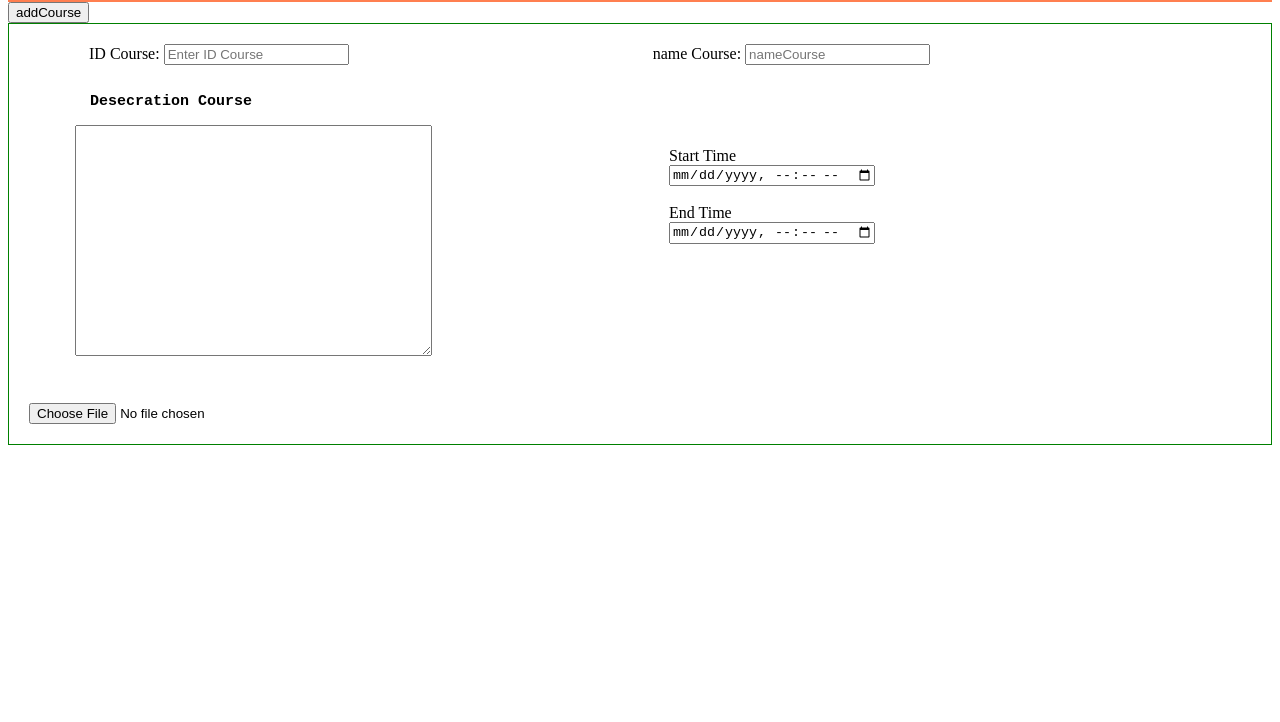
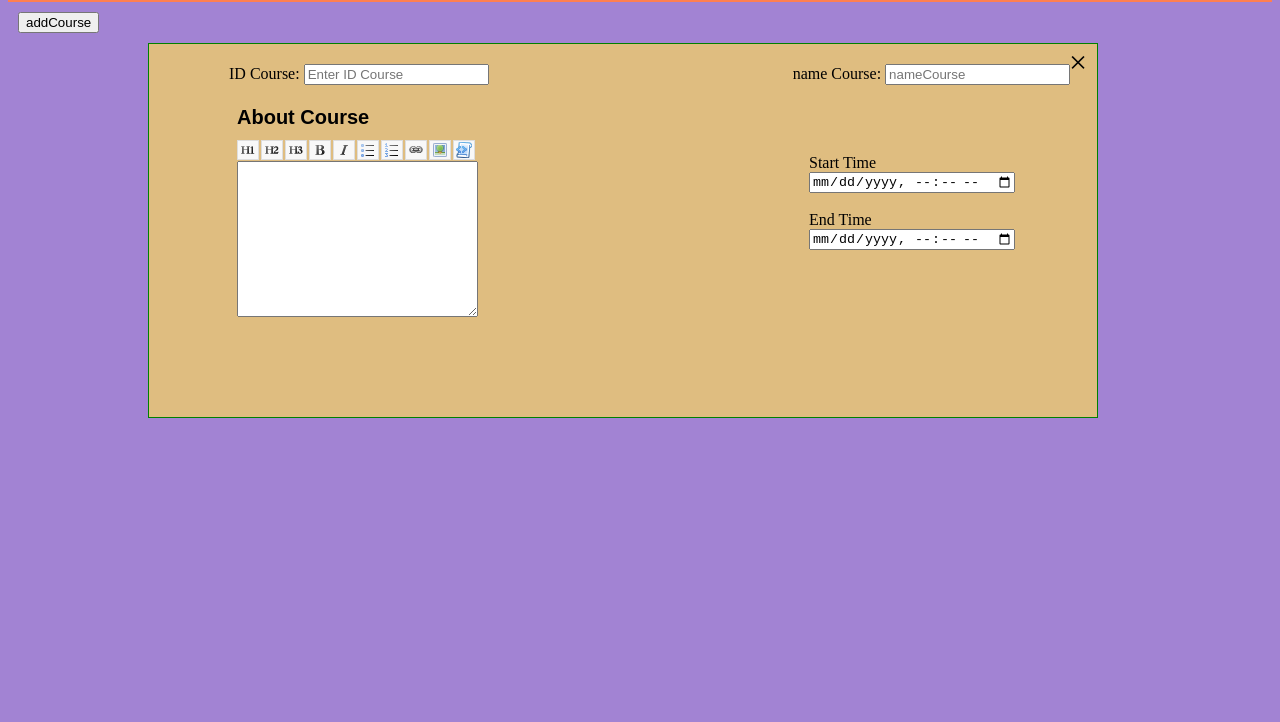
Before and after one commit to Qasemm/NGOs-BackEnd, a plain HTML site: page courses.html in a window 1280 px wide. Shown: the part 78-800 px from the top of the page. Drawn offline with nearby package versions, Linux system fonts and the light colour scheme.

Commit message:
add textarea by use jquary

```diff
--- a/courses.css
+++ b/courses.css
@@ -1,3 +1,6 @@
+body{
+    background-color: rgba(120, 75, 192, 0.685);
+}
 #marquee {
     width: auto;
     height: auto;
@@ -14,18 +17,30 @@
 }
 .tasksForAdmin{
     /* display: none; */
-}
-.addCourse {}
-
-.contentCourse {
     border: 1px solid green;
     visibility:visible;
+    background-color: rgb(223, 189, 128);
+    margin-left:140px;
+    width: 75%;
+}
+.addCourse {
+    margin-top:10px ;
+    margin-left: 10px;
+    margin-bottom: 10px;
+}
+.close{
+  font-size: 2em;
+  cursor: pointer;
+  top: -20px;
+  right: 10px;
+  position: absolute;
 }
 
-.contentCourse>form {
+.contentCourse{
     margin-left: 20px;
     margin-top: 20px;
     margin-bottom: 20px;
+    position: relative;
 }
 
 #spanNameCourse {
--- a/courses.html
+++ b/courses.html
@@ -6,42 +6,49 @@
   <meta name="viewport" content="width=device-width, initial-scale=1.0">
   <meta http-equiv="X-UA-Compatible" content="ie=edge">
   <title>Courses</title>
-  <link rel="stylesheet" href="home.css">
-  <!--Styling nav bar-->
-  <link rel="stylesheet" href="courses.css">
-  <!--Styling Page Courses-->
-</head>
-
+  <link rel="stylesheet" href="home.css"><!--Styling nav bar-->
+  <link rel="stylesheet" href="courses.css"> <!--Styling Page Courses-->
+  <link rel="stylesheet" href="likeaboss.css" />
+		<script src="http://ajax.googleapis.com/ajax/libs/jquery/1.7.1/jquery.min.js" type="text/javascript"></script>
+		<script src="likeaboss.js" type="text/javascript"></script>
+		<script type="text/javascript">
+			$(document).ready(function(){
+				$("textarea").likeaboss();
+			});
+		</script>
+ </head>
 <body>
-  <ul>
-    <!--nav bar-->
+  <ul> <!--nav bar-->
     <li><a href="#home">Home</a></li>
     <li><a href="courses.html">Courses</a></li>
     <li><a href="Trainer.html">Trainer</a></li>
     <li><a href="Profile.html">Profile</a></li>
   </ul>
   <div>
-    <!--This div content marquee name for origination and picture for it-->
-    <div id="marquee">
+
+    <div id="marquee"> <!--This div content marquee name for origination and picture for it-->
       <marquee behavior="" direction="right"> Hello World </marquee>
     </div>
+
     <img src="logo.png" alt="" id="logo">
   </div>
+
   <button class="addCourse" onclick="hiddenDivContentCourses()">addCourse</button>
-  <div class="tasksForAdmin">
+
+  <div class="tasksForAdmin" id="tasksForAdmin">
     <div class="contentCourse">
-
-      <form id="form" action="POST">
-
+<sapn class="close" id="close">&#215;</sapn>
         <span id="idCourse">ID Course: <input type="text" placeholder="Enter ID Course"></span>
 
         <span id="spanNameCourse">name Course: <input type="text" id="nameCourse" placeholder="nameCourse"></span>
         <br>
         <pre class="pre">
 
-          <span><b>Desecration Course</b></span>
 
-          <textarea name="" id="contentDesc" cols="42" rows="15" rows="10"></textarea>
+          <div style="width: 250px;margin-top: -80px;margin-left: 100px;margin-bottom: 1px;">
+              <h1 style="font-family: arial;font-size: 20px;">About Course</h1>
+              <textarea id="boss" style="width: 235px;margin-top: -1px; height:150px"></textarea>
+            </div>
 
         </pre>
 
@@ -54,19 +61,8 @@
           <span>End Time</span><br>
 
           <span><input type="datetime-local" id="endTime"></span>
+  </div>
 
-        </div>
-        <input type="file">
-
-
-
-
-
-      </form>
-
-    </div>
-  </div>
-  <script src="courses.js"></script>
 </body>
-
+<script src="courses.js"></script>
 </html>
--- /dev/null
+++ b/likeaboss.css
@@ -0,0 +1,71 @@
+.likeaboss_container {
+
+}
+
+.likeaboss_container .likeaboss_toolbar {
+	height: 20px;
+	margin-bottom: 2px;
+	margin-top: -33px;
+}
+
+.likeaboss_container .likeaboss_toolbar a {
+	text-indent: -5000px;
+	display:  block;
+	float:  left;
+	height: 16px;
+	width: 16px;
+	border: 1px solid #ddd;
+	background-color: #f8f8f8;
+	background-position: center;
+	background-repeat: no-repeat;
+	padding: 1px 2px;
+	margin-right: 2px;
+}
+
+.likeaboss_container .likeaboss_toolbar a:hover {
+	background-color: #f1f1f1;
+}
+
+.likeaboss_toolbar .likeaboss_h1 {
+	background-image: url('images/text_heading_1.png');
+}
+
+.likeaboss_toolbar .likeaboss_h2 {
+	background-image: url('images/text_heading_2.png');
+}
+
+.likeaboss_toolbar .likeaboss_h3 {
+	background-image: url('images/text_heading_3.png');
+}
+
+.likeaboss_toolbar .likeaboss_h4 {
+	background-image: url('images/text_heading_4.png');
+}
+
+.likeaboss_toolbar .likeaboss_bold {
+	background-image: url('images/text_bold.png');
+}
+
+.likeaboss_toolbar .likeaboss_italic {
+	background-image: url('images/text_italic.png');
+}
+
+.likeaboss_toolbar .likeaboss_bullet_list {
+	background-image: url('images/text_list_bullets.png');
+}
+
+.likeaboss_toolbar .likeaboss_number_list {
+	background-image: url('images/text_list_numbers.png');
+}
+
+.likeaboss_toolbar .likeaboss_link {
+	background-image: url('images/link.png');
+}
+
+.likeaboss_toolbar .likeaboss_image {
+	background-image: url('images/picture.png');
+}
+
+.likeaboss_toolbar .likeaboss_code {
+	background-image: url('images/script_code.png');
+}
--- /dev/null
+++ b/likeaboss.js
@@ -0,0 +1,269 @@
+/*
+ * Like a Boss
+ * Copyright (C) 2012 Jack Polgar
+ * All Rights Reserved
+ *
+ * Redistribution and use in source and binary forms, with or without
+ * modification, are permitted provided that the following conditions are met:
+ *     * Redistributions of source code must retain the above copyright
+ *       notice, this list of conditions and the following disclaimer.
+ *     * Redistributions in binary form must reproduce the above copyright
+ *       notice, this list of conditions and the following disclaimer in the
+ *       documentation and/or other materials provided with the distribution.
+ *     * Neither the name of Jack Polgar nor the
+ *       names of its contributors may be used to endorse or promote products
+ *       derived from this software without specific prior written permission.
+ *
+ * THIS SOFTWARE IS PROVIDED BY THE COPYRIGHT HOLDERS AND CONTRIBUTORS "AS IS" AND
+ * ANY EXPRESS OR IMPLIED WARRANTIES, INCLUDING, BUT NOT LIMITED TO, THE IMPLIED
+ * WARRANTIES OF MERCHANTABILITY AND FITNESS FOR A PARTICULAR PURPOSE ARE
+ * DISCLAIMED. IN NO EVENT SHALL JACK POLGAR BE LIABLE FOR ANY
+ * DIRECT, INDIRECT, INCIDENTAL, SPECIAL, EXEMPLARY, OR CONSEQUENTIAL DAMAGES
+ * (INCLUDING, BUT NOT LIMITED TO, PROCUREMENT OF SUBSTITUTE GOODS OR SERVICES;
+ * LOSS OF USE, DATA, OR PROFITS; OR BUSINESS INTERRUPTION) HOWEVER CAUSED AND
+ * ON ANY THEORY OF LIABILITY, WHETHER IN CONTRACT, STRICT LIABILITY, OR TORT
+ * (INCLUDING NEGLIGENCE OR OTHERWISE) ARISING IN ANY WAY OUT OF THE USE OF THIS
+ * SOFTWARE, EVEN IF ADVISED OF THE POSSIBILITY OF SUCH DAMAGE.
+ */
+
+var likeABoss = {
+	strings: {
+		// Tags
+		'h1': 'First level heading',
+		'h2': 'Second level heading',
+		'h3': 'Third level heading',
+		'h4': 'Fourth level heading',
+		'h5': 'Fifth level heading',
+		'h6': 'Sixth level heading',
+
+		'bold': 'Bold text',
+		'italic': 'Italic text',
+
+		'bullet_list': 'Bulleted list',
+		'number_list': 'Numbered list',
+
+		'link': 'Link',
+		'image': 'Image',
+
+		'code': 'Code block',
+
+		// Other
+		'link_text': 'Link text',
+		'url': 'URL',
+	},
+
+	tag: {
+		'h1': {open: '#'},
+		'h2': {open: '##'},
+		'h3': {open: '###'},
+		'h4': {open: '####'},
+		'h5': {open: '#####'},
+		'h6': {open: '######'},
+		//
+		'bold': {open: '**', close: '**'},
+		'italic': {open: '_', close: '_'},
+		//
+		'bullet_list': {open: '- ',
+			func: function(tag, selection) {
+				if (selection.indexOf('\n') != -1) {
+					selection = selection.replace(/\n/g, '\n' + tag.open);
+				}
+
+				return tag.open + selection;
+			}
+		},
+		'number_list': {open: '1. ',
+			func: function(tag, selection) {
+				if (selection.indexOf('\n') != -1) {
+					var list = selection.split('\n');
+					selection = '';
+
+					for (var i = 1; i <= list.length; ++i) {
+						selection += i + '. ' + list[i-1] + (i < list.length ? '\n' : '');
+					}
+
+					return selection;
+				}
+
+				return tag.open + selection;
+			}
+		},
+		//
+		'link': {open: '[', middle: '](', close: ')',
+			func: function(tag, selection) {
+				var text = prompt(likeABoss.locale('link_text'), selection);
+				if (!text || text == null) {
+					return;
+				}
+
+				var url = prompt(likeABoss.locale('url'), selection ? selection : 'http://');
+				if (!url || url == null) {
+					return;
+				}
+
+				return tag.open + text + tag.middle + url + tag.close;
+			}
+		},
+		//
+		'image': {open: '![An Image](', close: ')',
+			func: function(tag, selection) {
+				if (!selection || selection == null) {
+					var url = prompt(likeABoss.locale('url'));
+					if (!url || url == null) {
+						return;
+					}
+				}
+
+				var val = url ? url : selection;
+				return tag.open + val + tag.close;
+			}
+		},
+		'code': {open: '    ',
+			func: function(tag, selection) {
+				if (selection.indexOf('\n') != -1) {
+					selection = selection.replace(/\n/g, '\n' + tag.open);
+				}
+
+				return tag.open + selection;
+			}
+		},
+	},
+
+	/**
+	 * Fetches the localised string.
+	 *
+	 * @param string
+	 *
+	 * @return string
+	 */
+	locale: function(name) {
+		return likeABoss.strings[name];
+	}
+};
+
+(function($){
+	$.fn.likeaboss = function() {
+		this.each(function() {
+			var scrollPosition, caretPosition;
+			var selection;
+
+			var $$ = $(this);
+			var textarea = this;
+
+			scrollPosition = caretPosition = 0;
+
+			/**
+			 * Creates a link element for the editor toolbar
+			 * with the appropriate class, title and text
+			 * and binds a click event to it
+			 *
+			 * @param string name
+			 *
+			 * @return object
+			 */
+			function mkbtn(name) {
+				button = $('<a href="#" class="likeaboss_' + name + '" title="' + likeABoss.locale(name) + '">' + name + '</a>');
+				button.click(function(){ markup(name); return false; });
+				return button;
+			}
+
+			/**
+			 * Gets the caret position.
+			 *
+			 * @return integer
+			 */
+			function getCaretPosition() {
+				if (document.selection) {
+					var slct = document.selection.createRange();
+					slct.moveStart('character', -textarea.value.length);
+					caretPosition = slct.text.length;
+				} else if (textarea.selectionStart || textarea.selectionStart == 0) {
+					caretPosition = textarea.selectionStart;
+				}
+
+				return caretPosition;
+			}
+
+			/**
+			 * Sets the caret position.
+			 *
+			 * @param integer pos
+			 */
+			function setCaretPosition(pos) {
+				setSelection(pos, 0);
+			}
+
+			/**
+			 * Gets the selected text.
+			 *
+			 * @return string
+			 */
+			function getSelection() {
+				textarea.focus();
+				caretPosition = textarea.selectionStart;
+				selection = textarea.value.substring(caretPosition, textarea.selectionEnd);
+				return selection;
+			}
+
+			/**
+			 * Selects the text in the specified range.
+			 *
+			 * @param integer start
+			 * @param integer len Length of the selection from the start.
+			 */
+			function setSelection(start, len) {
+				textarea.setSelectionRange(start, start + len);
+				textarea.focus();
+			}
+
+			/**
+			 * Adds the markup to the textarea, or around
+			 * the users current selection.
+			 *
+			 * @param string type
+			 */
+			function markup(type) {
+				caretPosition = getCaretPosition();
+				selection = getSelection();
+
+				var block;
+				if (likeABoss.tag[type].func) {
+					block = likeABoss.tag[type].func(likeABoss.tag[type], selection);
+				} else {
+					block = (likeABoss.tag[type].open ? likeABoss.tag[type].open : '') + selection + (likeABoss.tag[type].close ? likeABoss.tag[type].close : '');
+				}
+
+				if (!block || block == '' || block == null) {
+					return false;
+				}
+
+				textarea.value = textarea.value.substr(0, caretPosition) + block + textarea.value.substring(caretPosition + selection.length, textarea.value.length)
+				setCaretPosition(caretPosition + block.length);
+			}
+
+			// Wrap the textarea in a container
+			$$.wrap('<div class="likeaboss_container"></div>');
+			$$.addClass('likeaboss_editor');
+
+			// Create the toolbar and add the buttons.
+			var toolbar = $('<div class="likeaboss_toolbar"></div>');
+			toolbar.append(mkbtn('h1'));
+			toolbar.append(mkbtn('h2'));
+			toolbar.append(mkbtn('h3'));
+
+			toolbar.append(mkbtn('bold'));
+			toolbar.append(mkbtn('italic'));
+
+			toolbar.append(mkbtn('bullet_list'));
+			toolbar.append(mkbtn('number_list'));
+
+			toolbar.append(mkbtn('link'));
+			toolbar.append(mkbtn('image'));
+
+			toolbar.append(mkbtn('code'));
+
+			// Add the toolbar to the container
+			$$.before(toolbar);
+		});
+	}
+})(jQuery);
```
Also changed, not shown: courses.js (+8 -1 lines), images/link.png (added), images/picture.png (added), images/script_code.png (added), images/text_bold.png (added), images/text_heading_1.png (added), images/text_heading_2.png (added), images/text_heading_3.png (added), images/text_heading_4.png (added), images/text_heading_5.png (added), images/text_heading_6.png (added), images/text_italic.png (added), images/text_list_bullets.png (added), images/text_list_numbers.png (added).
